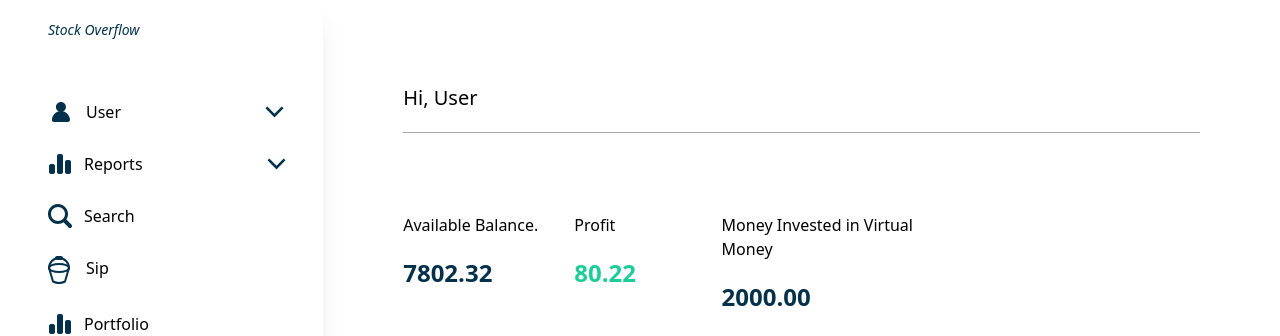
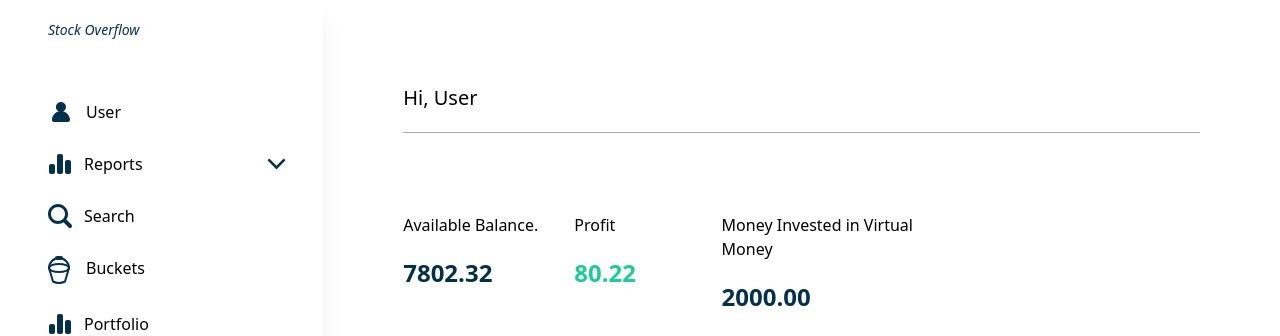
Before and after one commit to pjra99/stock-overflow, a React (Create React App) app: page / in a window 1280 px wide. Shown: the top 336 px of the page. Built offline with nearby package versions, Linux system fonts and the light colour scheme.

Commit message:
--update: homepage

```diff
--- a/src/Screens/Home.js
+++ b/src/Screens/Home.js
@@ -12,7 +12,7 @@ function Home() {
         <div className="flex pl-6 pt-10 pb-2 ">
           <img src="user.svg" />
           <span className="ml-4">User</span>
-          <img src="down-arrow.svg" className="ml-36" />
+          {/* <img src="down-arrow.svg" className="ml-36" /> */}
         </div>
         <div
           className="flex pl-5 pt-5 py-2 w-56"
@@ -57,7 +57,7 @@ function Home() {
         </div>
         <div className="flex pl-5 pt-5 py-2">
           <img src="bucket.svg" />
-          <span className="ml-4">Sip</span>
+          <span className="ml-4">Buckets</span>
         </div>
         <div className="flex pl-5 pt-5 py-2 fi:mb-0 -mb-16">
           <img src="chart.svg" />
```
